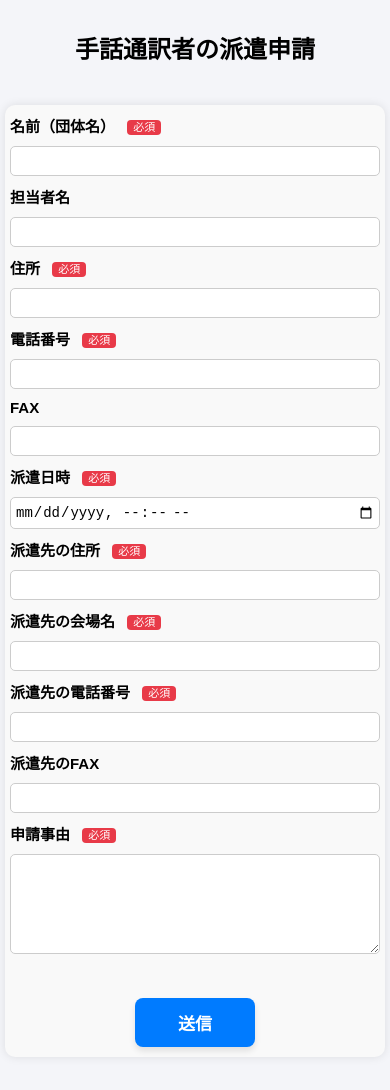
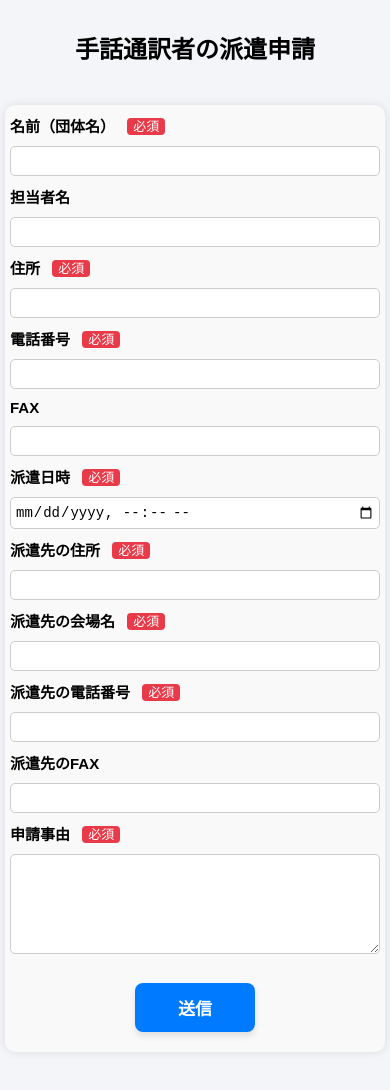
Before and after one commit to maruyama-0412/graduation-thesis, a plain HTML site: page index.html in a window 390 px wide. Drawn offline with Linux system fonts and the light colour scheme.

```diff
--- a/style.css
+++ b/style.css
@@ -54,7 +54,7 @@ form {
 .required-mark {
     background-color: #e83a48; /* 赤色 */
     color: white;
-    font-size: 11px;
+    font-size: 13px;
     font-weight: normal;
     padding: 2px 6px;
     border-radius: 4px;
@@ -165,8 +165,9 @@ textarea.inputs {
 
     /* ボタンエリア: 上部の余白を調整 */
     .btn-area {
-        margin-top: 15px;
-        padding-top: 15px;
+        margin-top: 5px;
+        margin-bottom: 10px;
+        padding-top: 10px;
     }
 
     /* ボタン: モバイルでも元のサイズで中央表示を維持 */
```
